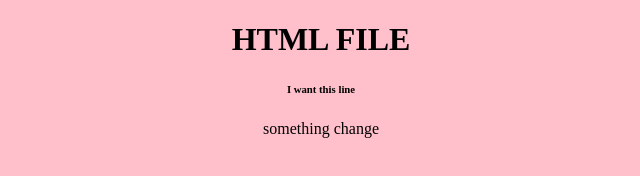
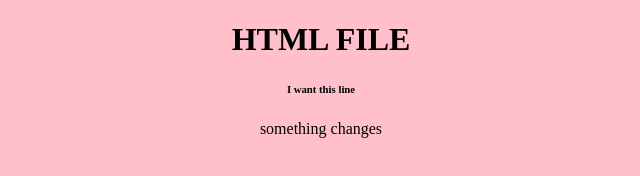
Before and after one commit to vigneshwari-c/Fullstack, a plain HTML site: page index.html in a window 1280 px wide. Shown: the full height of the page, 319-959 px from the left. Drawn offline with Linux system fonts and the light colour scheme.

```diff
--- a/index.html
+++ b/index.html
@@ -9,6 +9,6 @@
 <body>
     <h1>HTML FILE</h1>
     <h6>I want this line</h6>
-    something change
+    something changes
 </body>
 </html>
```
